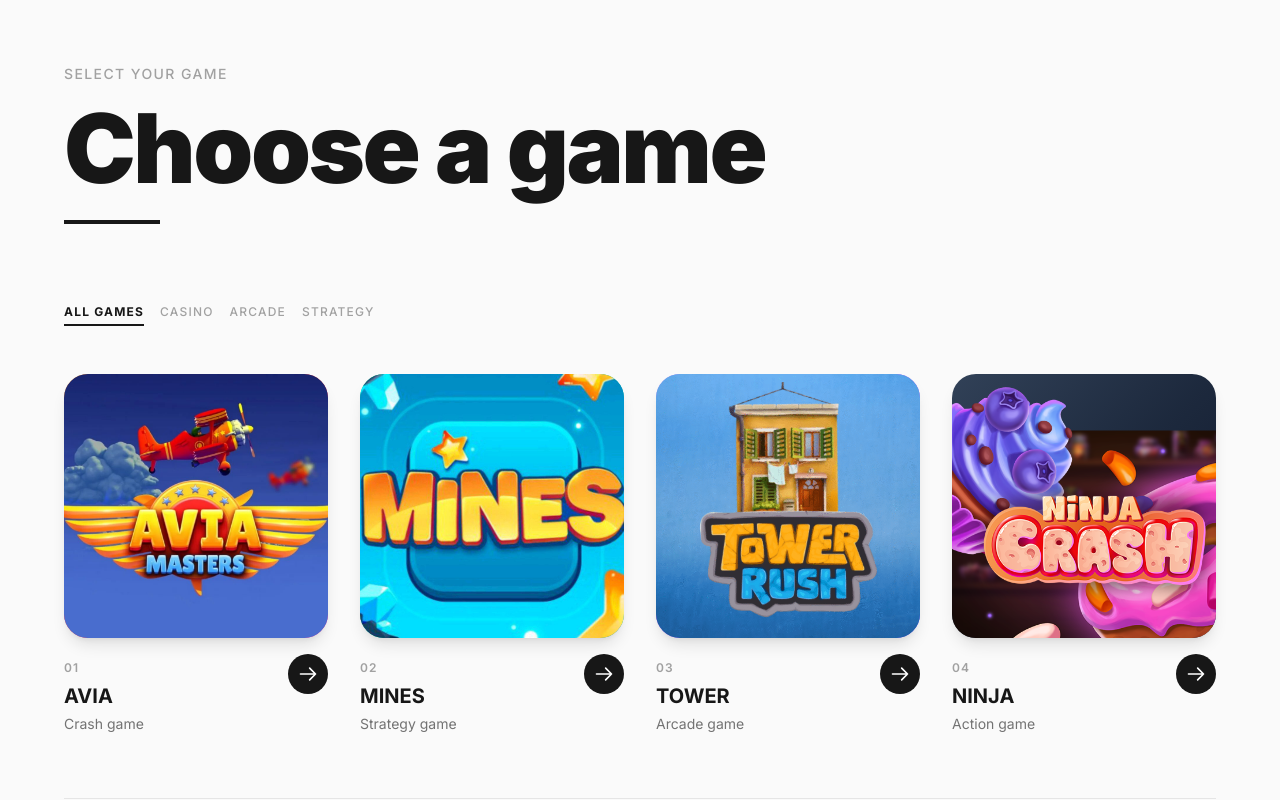
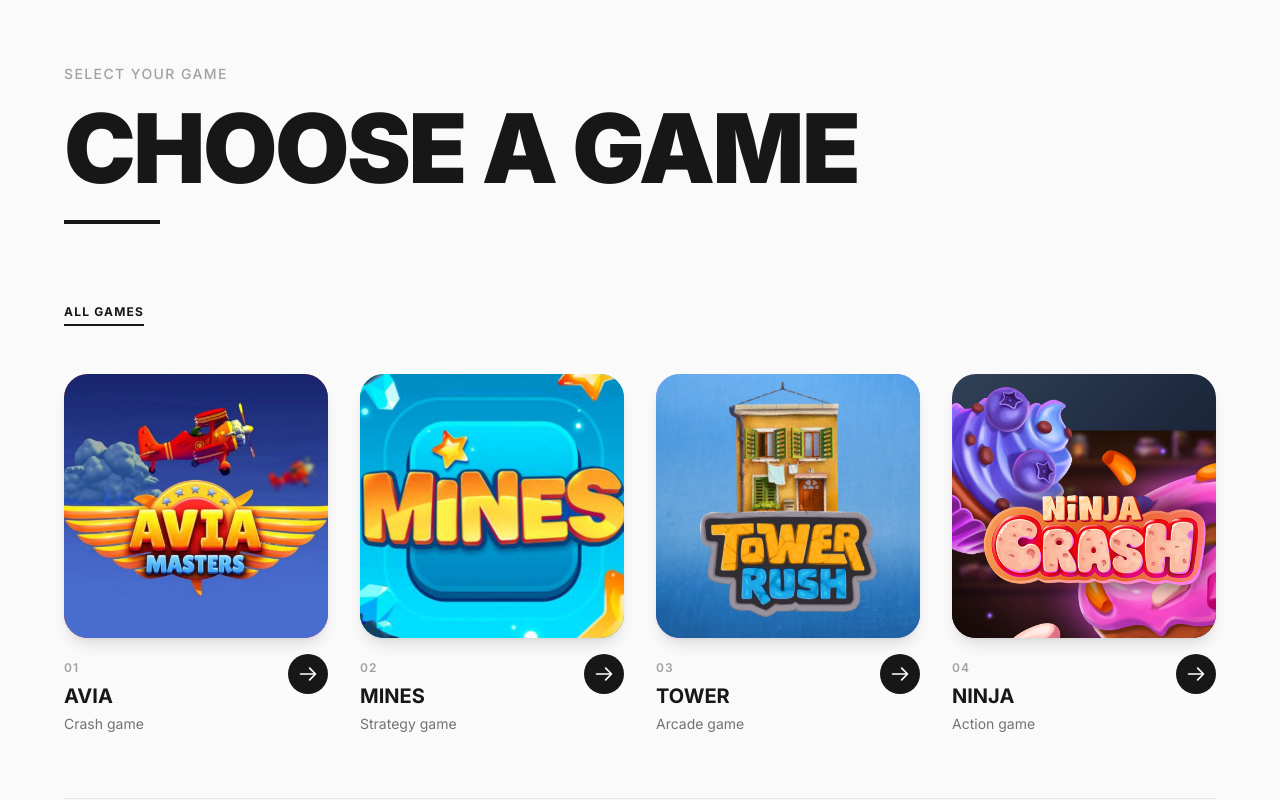
Before and after one commit to 1wingamelk/landing, a plain HTML site: page index.html in a window 1280 px wide. Shown: the top 800 px of the page. Drawn offline with nearby package versions, Linux system fonts and the light colour scheme.

Commit message:
Update index.html

```diff
--- a/index.html
+++ b/index.html
@@ -3,7 +3,7 @@
 <head>
     <meta charset="UTF-8">
     <meta name="viewport" content="width=device-width, initial-scale=1.0">
-    <title>Choose a Game</title>
+    <title>CHOOSE A GAME</title>
     <script src="https://cdn.jsdelivr.net/npm/@tailwindcss/browser@4"></script>
     <link href="https://fonts.googleapis.com/css2?family=Inter:wght@400;500;600;700;800;900&display=swap" rel="stylesheet">
     <style>
@@ -47,7 +47,7 @@
         <div class="max-w-6xl mx-auto">
             <p class="text-neutral-400 text-sm font-medium tracking-widest uppercase mb-4">Select your game</p>
             <h1 class="text-5xl md:text-7xl lg:text-8xl font-black text-neutral-900 tracking-tight leading-none">
-                Choose a game
+                CHOOSE A GAME
             </h1>
             <div class="mt-6 w-24 h-1 bg-neutral-900"></div>
         </div>
@@ -60,9 +60,6 @@
             <!-- Category Tags -->
             <div class="flex flex-wrap gap-4 mb-12">
                 <span class="text-xs font-bold tracking-widest uppercase text-neutral-900 border-b-2 border-neutral-900 pb-1">ALL GAMES</span>
-                <span class="text-xs font-medium tracking-widest uppercase text-neutral-400 hover:text-neutral-900 cursor-pointer transition-colors">CASINO</span>
-                <span class="text-xs font-medium tracking-widest uppercase text-neutral-400 hover:text-neutral-900 cursor-pointer transition-colors">ARCADE</span>
-                <span class="text-xs font-medium tracking-widest uppercase text-neutral-400 hover:text-neutral-900 cursor-pointer transition-colors">STRATEGY</span>
             </div>
 
             <!-- Games Grid -->
```
